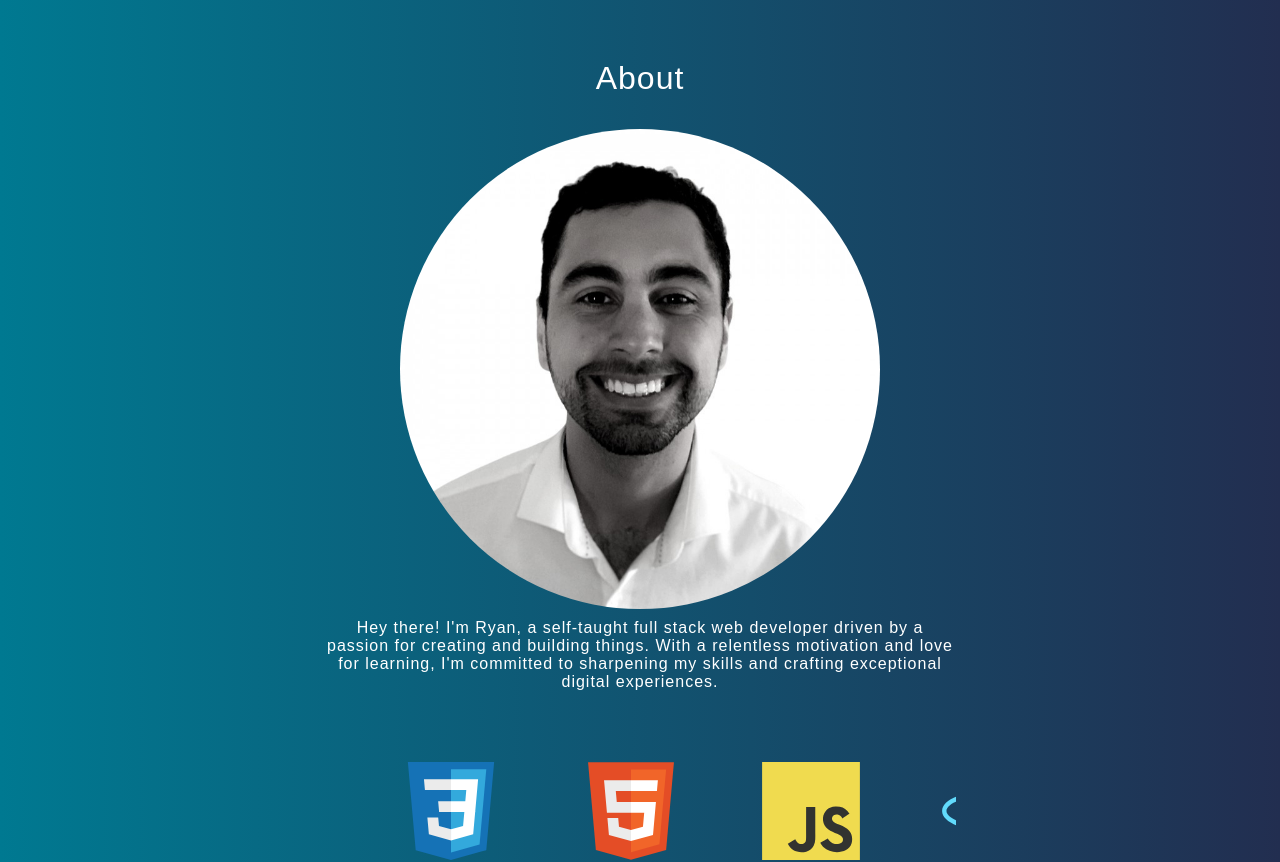
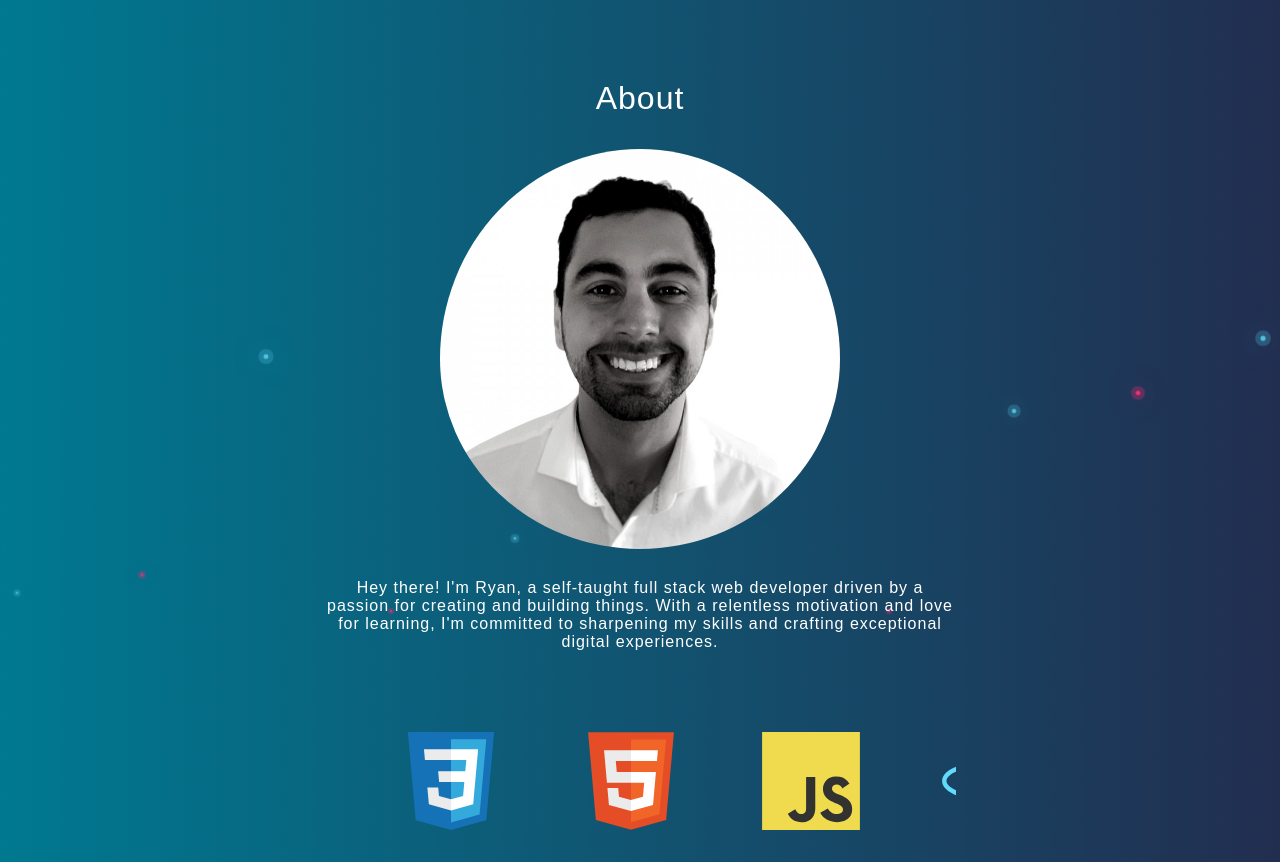
Before and after one commit to justryan55/portfolio, a React (Create React App) app: page /home in a window 1280 px wide. Shown: the part 880-1742 px from the top of the page. Built offline with nearby package versions, Linux system fonts and the light colour scheme.

Commit message:
added background animation

```diff
--- a/src/App.css
+++ b/src/App.css
@@ -45,7 +45,8 @@
 }
 
 .profile-image {
-    width: 30em;
+    width: 25em;
+    padding-bottom: 20px;
     height: auto;
     max-width: 100%;
     border-radius: 50%;
@@ -64,6 +65,13 @@
     padding-left: 20px;
     font-weight: bold;
 }
+
+.logo:hover {
+    padding-left: 20px;
+    cursor: pointer;
+    color: #E9D985;
+}
+
 
 .menu {
     display: flex;
--- /dev/null
+++ b/src/components/Bubbles.css
@@ -0,0 +1,39 @@
+
+.bubbles {
+    position: relative;
+    display: flex;
+    justify-content: space-between;
+    align-items: center;
+    z-index: -1;
+}
+
+.bubbles span {
+    position: relative;
+    width: 10px;
+    height: 10px;
+    background: #4fc3dc;
+    margin: 0 4px;
+    border-radius: 50%;
+    box-shadow: 0 0 0 10px #4fc3dc44,
+    0 0 50px #4fc3dc,
+    0 0 100px #4fc3dc;
+    animation: animate 15s linear infinite;
+    animation-duration: calc(300s / var(--i));
+}
+
+.bubbles span:nth-child(even){
+    background: #ff2d75;
+    box-shadow: 0 0 0 10px #ff2d7544,
+    0 0 50px #ff2d75,
+    0 0 100px #ff2d75;
+
+}
+
+@keyframes animate {
+    0% {
+        transform: translateY(100vh) scale(0);
+    }
+    100% {
+        transform: translateY(-10vh) scale(1);
+    }
+}
--- /dev/null
+++ b/src/components/Bubbles.js
@@ -0,0 +1,22 @@
+import React from 'react'
+import './Bubbles.css'
+
+export default function Bubbles() {
+    return (
+        <div className="container">
+            <div className="bubbles">
+                <span style={{'--i': 11}}></span>
+                <span style={{'--i': 12}}></span>
+                <span style={{'--i': 24}}></span>
+                <span style={{'--i': 10}}></span>
+                <span style={{'--i': 14}}></span>
+                <span style={{'--i': 18}}></span>
+                <span style={{'--i': 16}}></span>
+                <span style={{'--i': 10}}></span>
+                <span style={{'--i': 21}}></span>
+                <span style={{'--i': 22}}></span>
+                <span style={{'--i': 25}}></span>
+            </div>
+        </div>
+    );
+}
--- a/src/pages/Etch-a-sketch.js
+++ b/src/pages/Etch-a-sketch.js
@@ -1,10 +1,8 @@
-import React from 'react';
+import React from 'react'
 
-
-export default function Hello(){
+export default function EtchASketch(){
     return (
         <>
-            <div>Hello</div>
         </>
     )
 }
--- a/src/pages/Home.js
+++ b/src/pages/Home.js
@@ -10,16 +10,21 @@ import Footer from '../components/Footer'
 import etchImg from '../images/etch-a-sketch.png'
 import toDoImg from '../images/to-do-list.jpeg'
 import bookLibraryImg from '../images/book-library.png'
+import Bubbles from '../components/Bubbles'
 
 
 export default function App() {
 
     return (
       <>
+        <Bubbles />
         <Header />
         <Navigation />
+        <Bubbles />
         <About />
+        <Bubbles />
         <Skills />
+        <Bubbles />
         <div className="project-section">Projects</div>
         <div className="project-container">
           <Project
@@ -39,6 +44,7 @@ export default function App() {
             description="Stay organized and productive with a JavaScript-powered to-do list web app. Easily manage tasks, set priorities, and track progress for increased efficiency."
           />
         </div>
+        <Bubbles />
         <Contact />
         <Footer />
       </>
```
